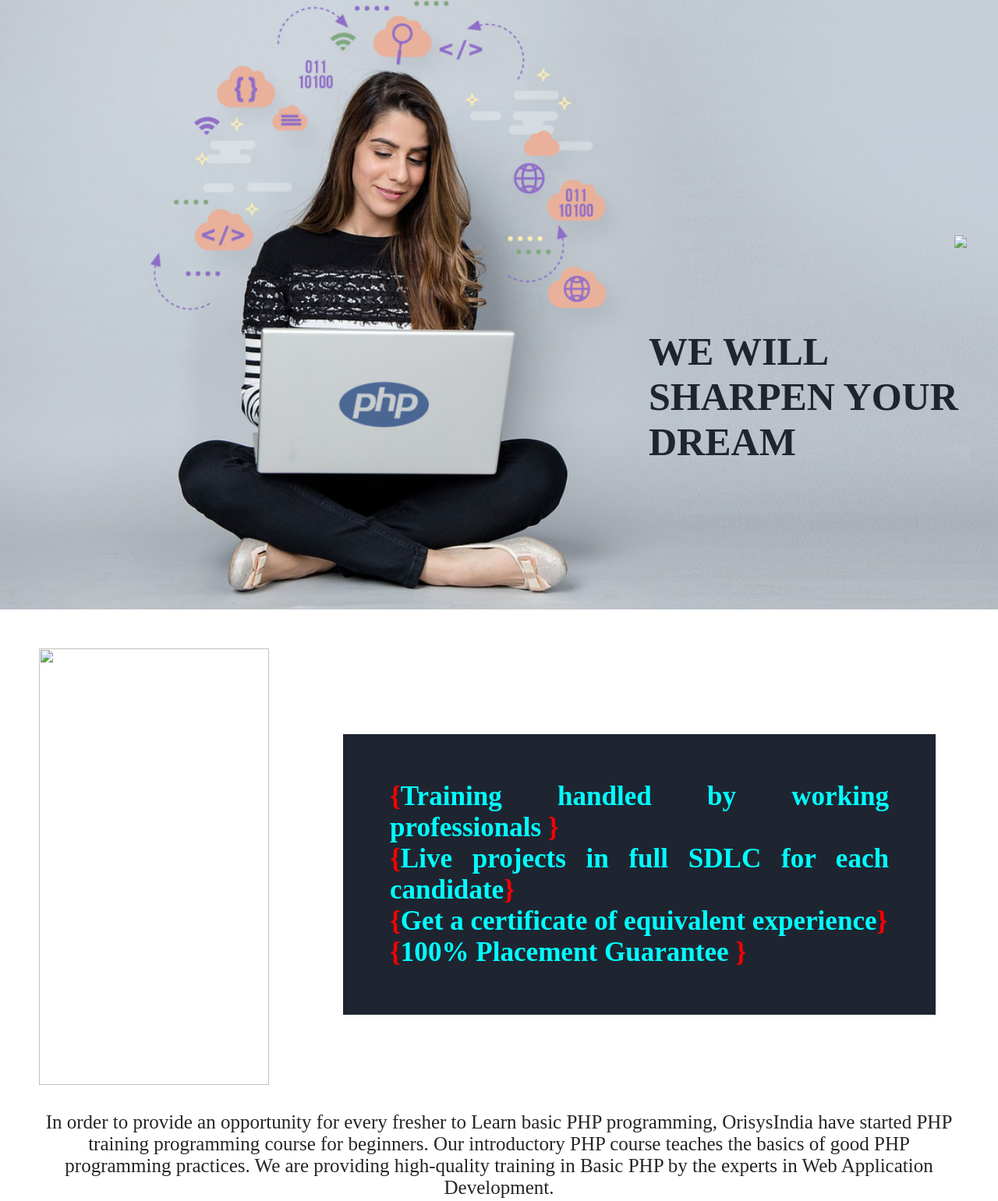
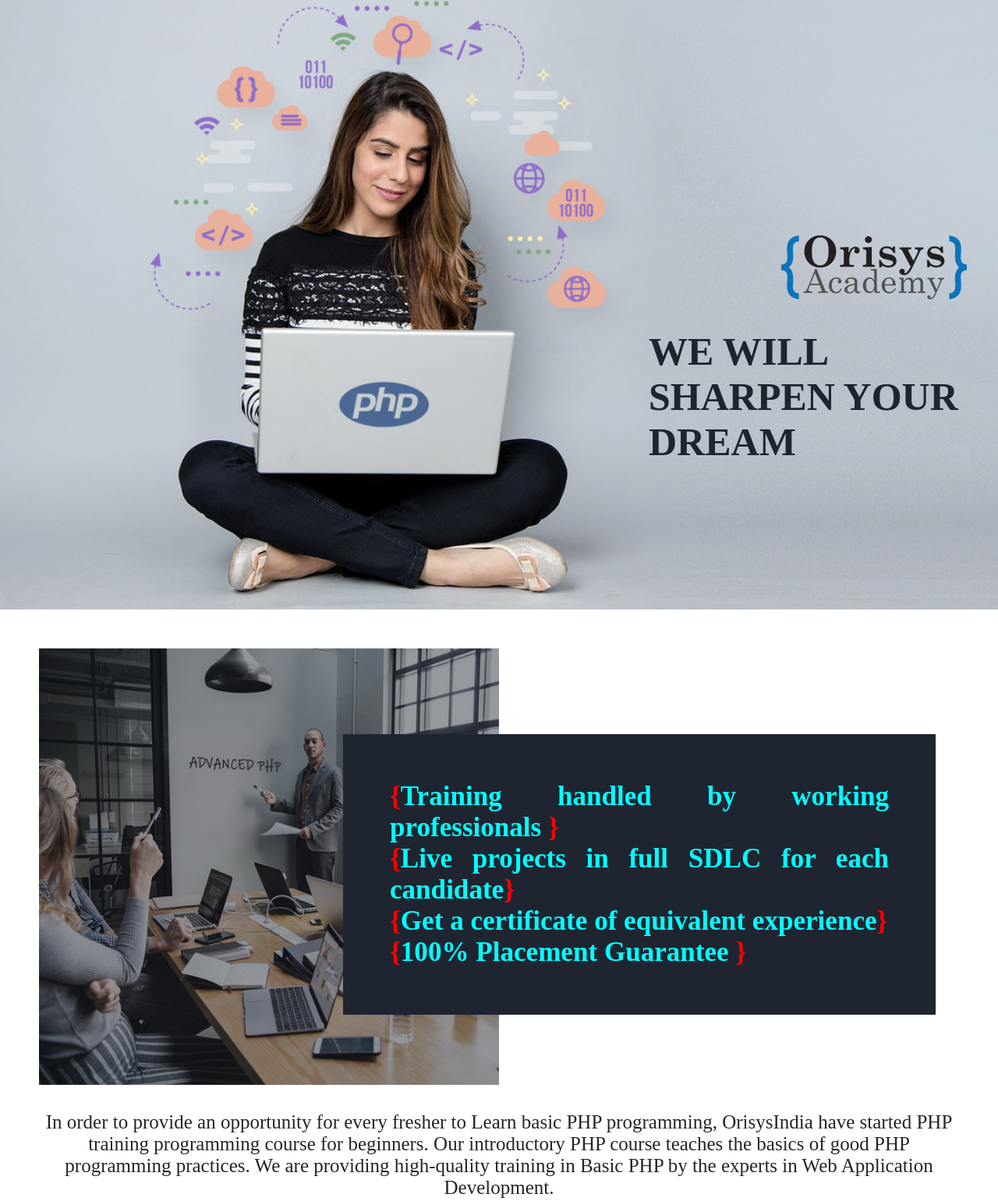
Before and after one commit to vijithhg/test-assignment, a plain HTML site: page index.html in a window 1280 px wide. Shown: the part 18-1559 px from the top of the page at 78% size. Drawn offline with Linux system fonts and the light colour scheme; files whose address does not match are found by name.

Commit message:
Update index.html

```diff
--- a/index.html
+++ b/index.html
@@ -16,14 +16,14 @@
 <body>
   <section class="section1">
     <div class="logo">
-    <img src="img/logo.png">
+    <img src="logo.png">
     <h1>WE WILL SHARPEN
     YOUR DREAM</h1>
   </div>
   </section>
   <section class="section2">
     <div>
-      <img src="img/whylove-img.jpg">
+      <img src="whylove-img.jpg">
     </div>
     <div class="training">
       <h3>Training handled by working professionals </h3>
```
